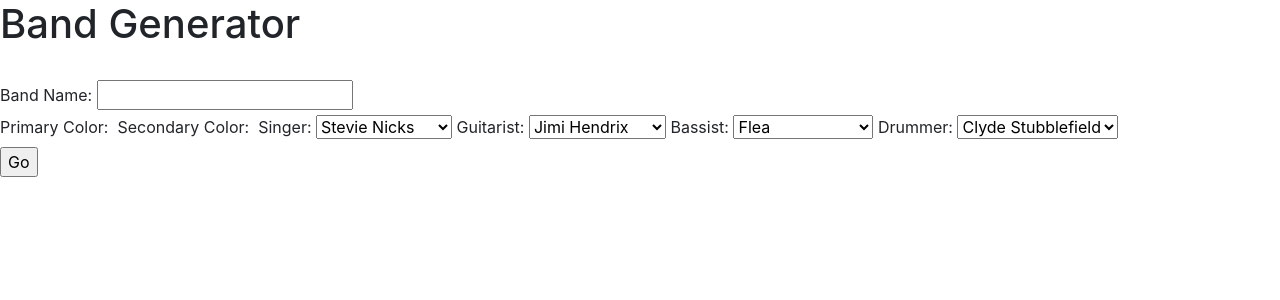
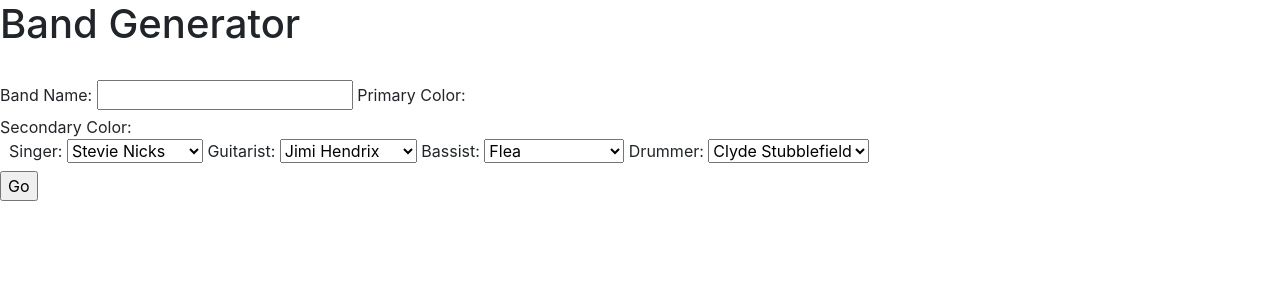
Before and after one commit to LinusHennessee/4131Final, a Flask app: page /index in a window 1280 px wide. Shown: the top 300 px of the page. Run offline with Flask 2, Linux system fonts and the light colour scheme; some libraries are stand-ins or nearby versions.

Commit message:
Update nameGenerator.html

```diff
--- a/templates/nameGenerator.html
+++ b/templates/nameGenerator.html
@@ -12,11 +12,11 @@
         <form action="/band" method="post">
           {{ form.hidden_tag() }}
           {{ render_field(form.bandname) }}
+          Primary Color:
           <div id="color-picker-container1"></div>
+          Secondary Color:
           <div id="color-picker-container2"></div>
-          Primary Color:
           {{ render_field(form.color1) }}
-          Secondary Color:
           {{ render_field(form.color2) }}
           {{ render_field(form.singer) }}
           {{ render_field(form.guitarist) }}
```
